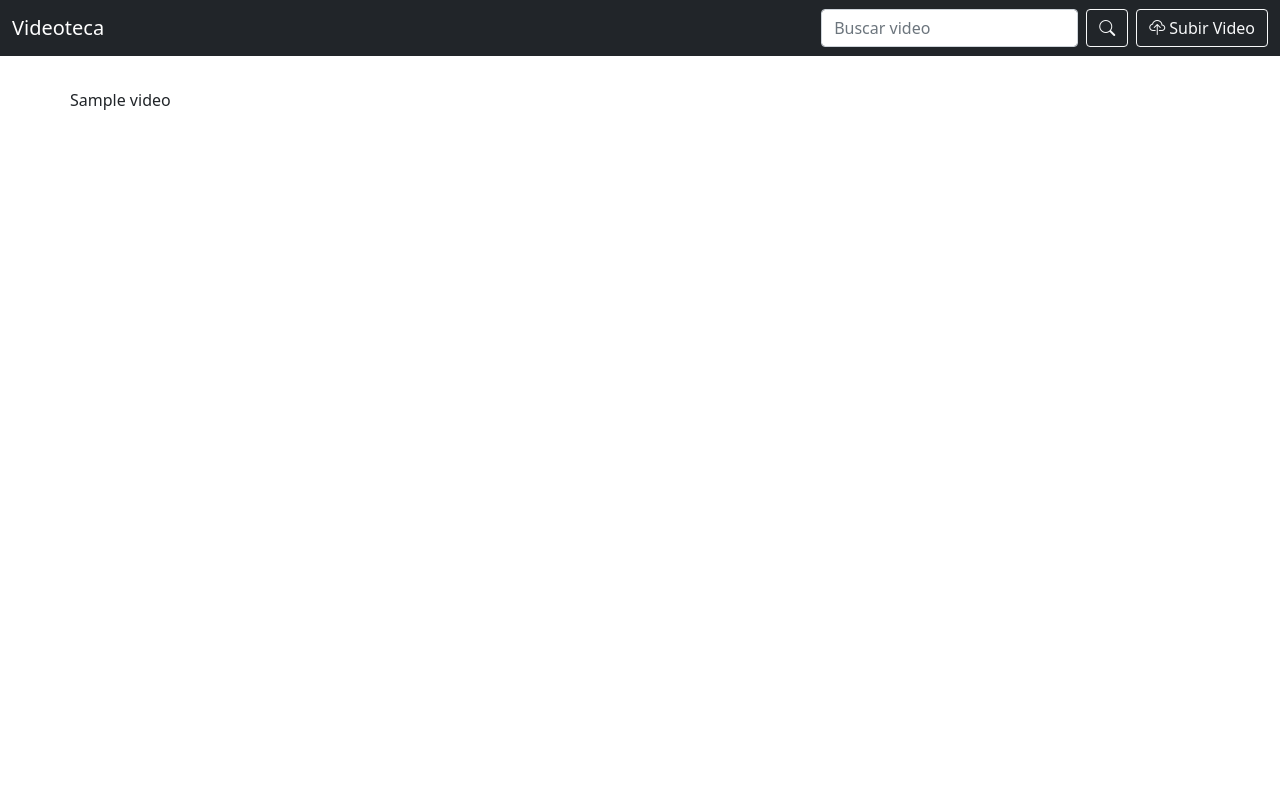
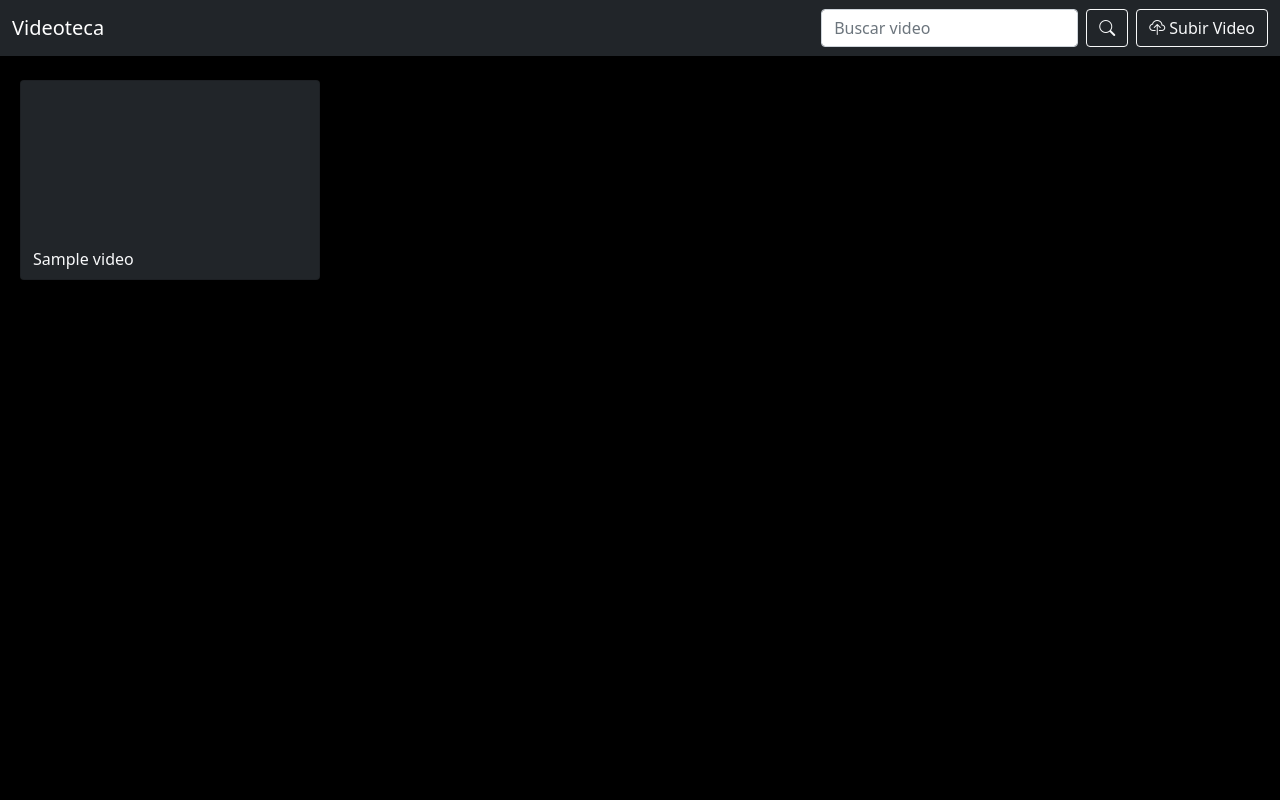
Before and after one commit to Wil89/cei-project-final, a PHP site: page /videos in a window 1280 px wide. Run offline with PHP 8.4, Linux system fonts and the light colour scheme; tables that the repository leaves empty or names only in its code hold one stand-in row (values such as "Sample post"); data that the repository does not hold is empty; some libraries are stand-ins or nearby versions.

Commit message:
improve styles and fix comments bugs

```diff
--- a/models/Video.php
+++ b/models/Video.php
@@ -30,7 +30,6 @@ class Video extends DB
         $db = new DB();
         $prepare = $db->prepare("SELECT * FROM Video AS v LEFT JOIN Comment AS c ON v.id = c.Video_id WHERE v.id=:id");
         $prepare->execute([":id" => $id]);
-        // var_dump($prepare);
         return $prepare->fetchAll(PDO::FETCH_CLASS, Video::class);
     }
 
--- a/views/css/videos.css
+++ b/views/css/videos.css
@@ -1,10 +1,42 @@
-/* iframe {
-    max-width: 320px;
-    max-height: 200px;
-} */
+:root {
+    --bs-bg-opacity: 1;
+}
+.custom-rows {
+    display: flex;
+    flex-wrap: wrap;
+    justify-content: center;
+}
 
-.container {
-    padding: 2rem 0;
+
+
+.card {
+  width: 300px;
+  height: 200px;
+  overflow: hidden;
+  padding: 12px;
+  margin: 0.5rem;
+  background-color: rgba(var(--bs-dark-rgb),var(--bs-bg-opacity));
+}
+.card-body {
+  padding: 0;
+}
+
+.card p {
+  margin: 0;
+  color: var(--bs-light);
+}
+
+.ellipsis {
+  text-overflow: ellipsis;
+  white-space: nowrap;
+  overflow: hidden;
+}
+
+.main-container {
+    background-color: black;
+    padding: 1rem 0;
+    min-height: calc(100vh - 56px);
+    box-sizing: border-box;
 }
 
 .overlay {
@@ -38,3 +70,12 @@
   width: 100%;
   height: 100%;
 }
+
+
+/* Media Queries */
+
+@media (min-width: 768px) {
+    .custom-rows {
+        justify-content: flex-start;
+    }
+}
--- a/views/videos/index.php
+++ b/views/videos/index.php
@@ -33,21 +33,29 @@
   </div>
 
   <!-- Contenido -->
-  <div class="container">
-    <div class="row row-cols-auto">
+  <div class="main-container">
+    <div class="container-fluid">
+      <div class="custom-rows">
         <?php foreach ($videos as $video) : ?>
-        <div class="col position-relative">
-          <div>
+          <!-- <div class=""> -->
+            <div class="card">
+              <div class="card-body">
+                <div class="iframe-container position-relative">
                   <?php echo $video->videoUrl ?>
                 </div>
                 <a class="overlay" href="videos/details/<?php echo $video->id ?>"></a>
                 <div class="row align-items-start">
-            <p><?php echo $video->name ?></p>
+                  <p class="ellipsis"><?php echo $video->name ?></p>
                 </div>
               </div>
+            </div>
+          <!-- </div> -->
+
         <?php endforeach; ?>
       </div>
     </div>
+  </div>
+
 
 </body>
 
```
Also changed, not shown: views/videos/details.php (+13 -2 lines). Lines whose indentation alone changed are shown as unchanged.
